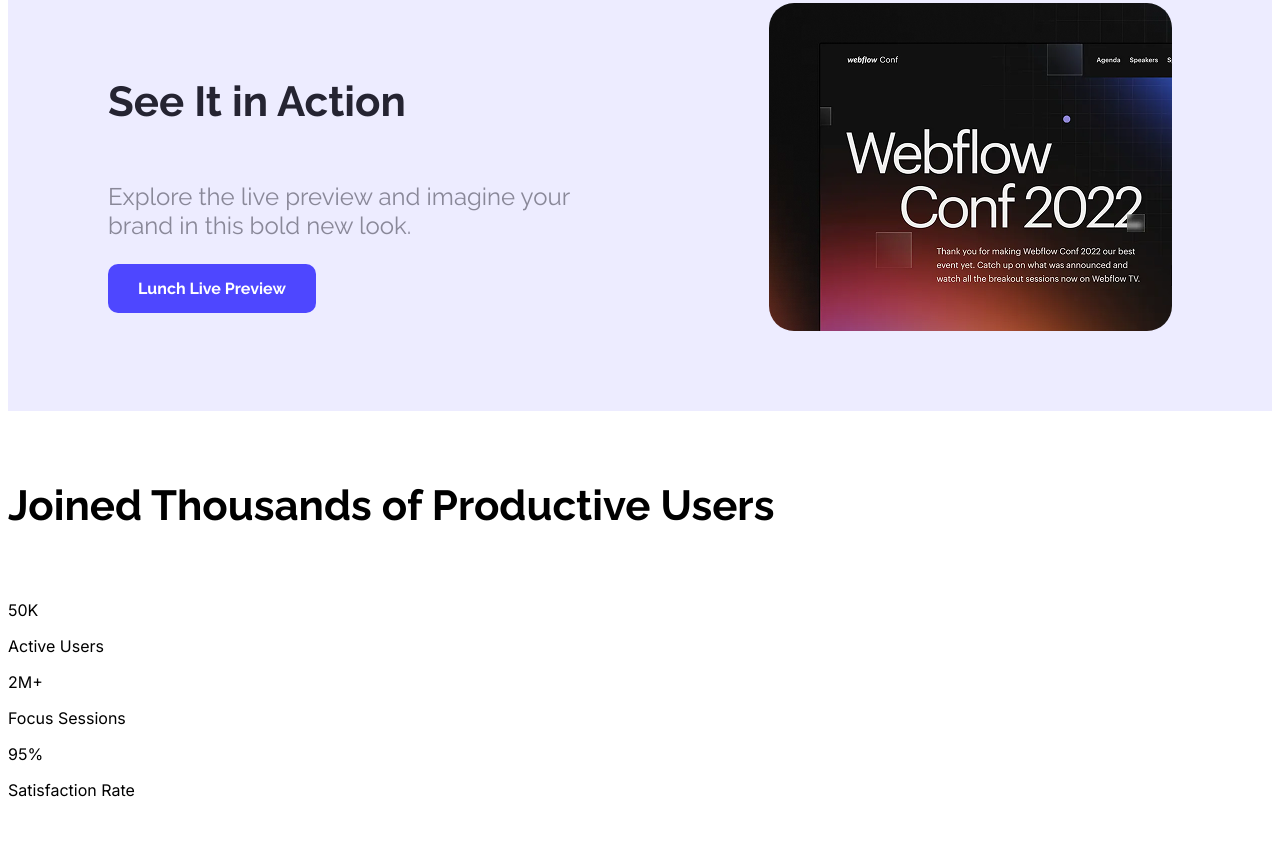
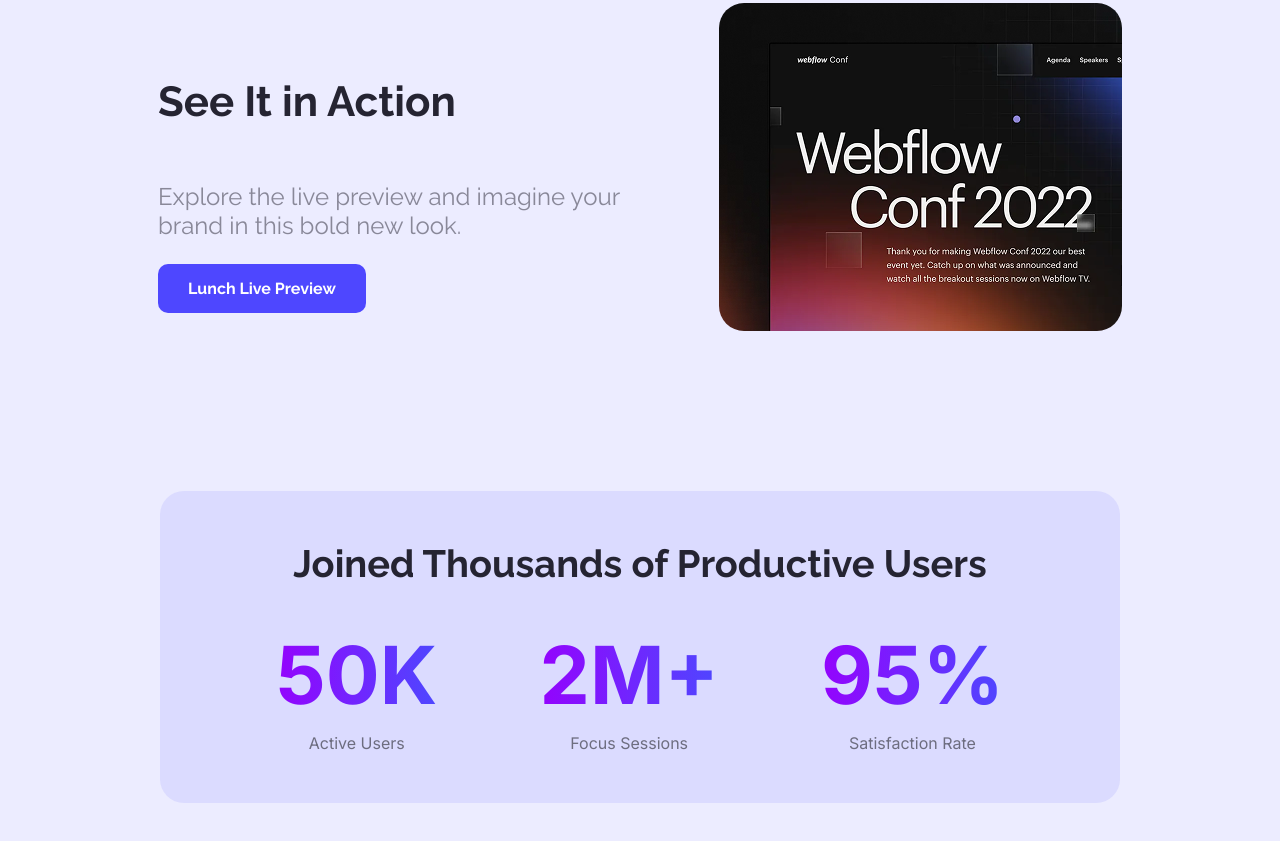
Before and after one commit to iamanowarbd/B12A01-landing-launchpad, a plain HTML site: page index.html in a window 1280 px wide. Shown: the part 885-1726 px from the top of the page. Before the commit the page ends 1701 px from the top, so only its background shows below. Drawn offline with Linux system fonts and the light colour scheme.

Commit message:
stats added

```diff
--- a/index.html
+++ b/index.html
@@ -37,7 +37,7 @@
              </div>
         </div>
         <div class="achieved">
-            <h5 class="action-title">Joined Thousands of Productive Users</h5>
+            <h5 class="stats-title">Joined Thousands of Productive Users</h5>
             <div class="stats-container">
                 <div class="stat-items">
                     <p class="stat-number">50K</p>
--- a/styles/web.css
+++ b/styles/web.css
@@ -14,6 +14,10 @@
 }
 
 /* shared style */
+body{
+    background-color: rgba(78, 71, 255, 0.1);
+}
+
 .text-primary{
     color: #a4a1ff;
 }
@@ -29,6 +33,16 @@
     cursor: pointer;
 }
 
+
+.contact-btn{
+    font-family: "Raleway", sans-serif;
+    background-color: rgba(78, 71, 255, 0.1);
+    font-weight: bold;
+    border-radius: 10px;
+    border: none;
+    font-size: 16px;
+    cursor: pointer;
+}
 /* header */
 header{
     background-image: url('../Assets/Hero-bg.png');
@@ -79,9 +93,9 @@
 
 .action{
     display: flex;
-    background-color: rgba(78, 71, 255, 0.1);
+
     color: rgba(37, 36, 50, 1);
-    padding: 80px 100px;
+    padding: 80px 150px;
     align-items: center;
     justify-content: space-between;
 }
@@ -116,7 +130,52 @@
     width: 403px;
     height: 328px;
 }
+
 .achieved{
+    background-color: rgba(75, 68, 255, 0.1);
+    padding: 50px 80px;
+    margin: 80px auto;
+    border-radius: 24px;
     max-width: 800px;
+    text-align: center;
+}
+
+.stats-container{
+    display: flex;
+    gap: 30px;
     align-items: center;
+    justify-content: space-around;
+    margin-top: 40px;
 }
+
+.stats-title {
+  font-family: "Raleway", Helvetica;
+  font-weight: 700;
+  color: #252432;
+  font-size: 38px;
+  margin: 0px;
+}
+
+.stat-items{
+    display: flex;
+    flex-direction: column;
+    align-items: center;
+    gap: 10px;
+}
+
+.stat-number{
+    font-family: "Inter", Helvetica;
+    font-weight: 700;
+    font-size: 80px;
+    background: linear-gradient(to right, #9403FD, #4E47FF);
+    -webkit-text-fill-color: transparent;
+    -webkit-background-clip: text;
+    margin: 0px;
+}
+.stat-label{
+    font-family: "Inter", Helvetica;
+    font-weight: 400;
+    font-size: 16px;
+    color: rgba(0, 0, 0, 0.5);
+    margin: 0px;
+}
```
